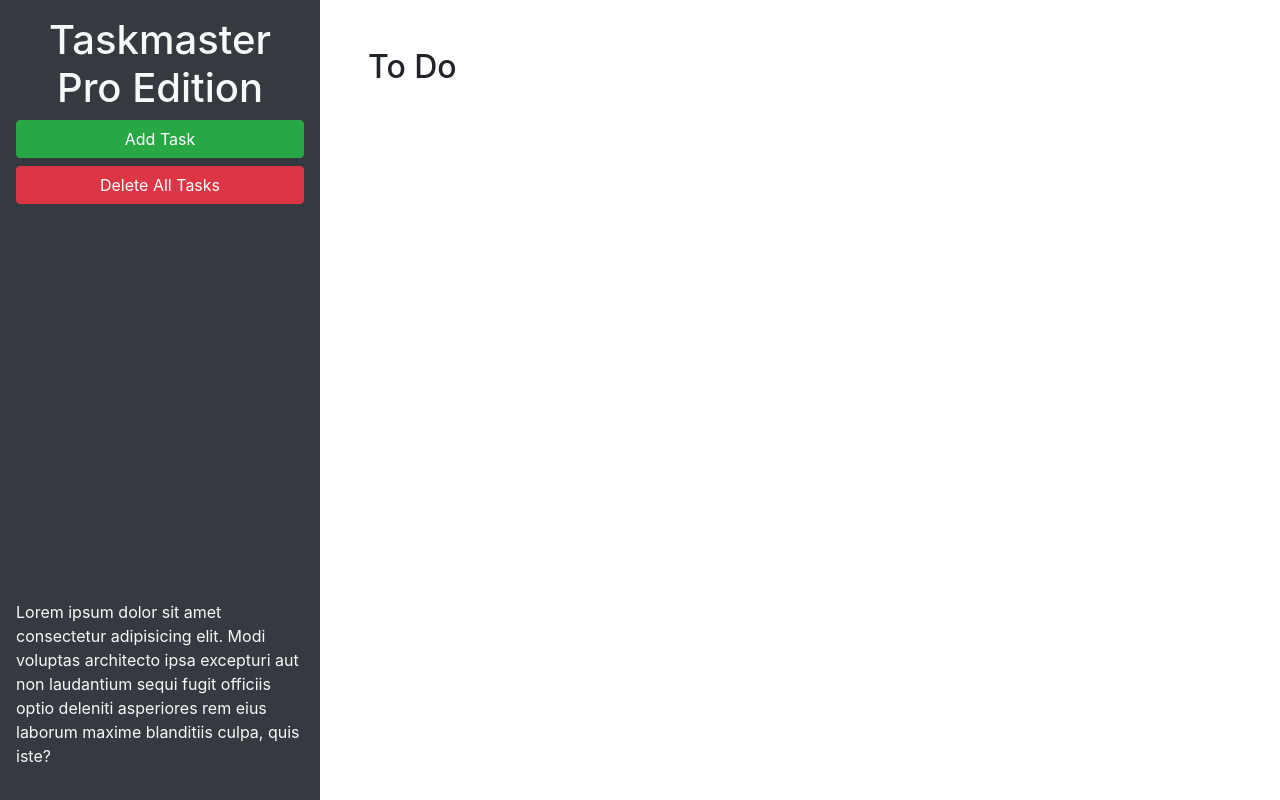
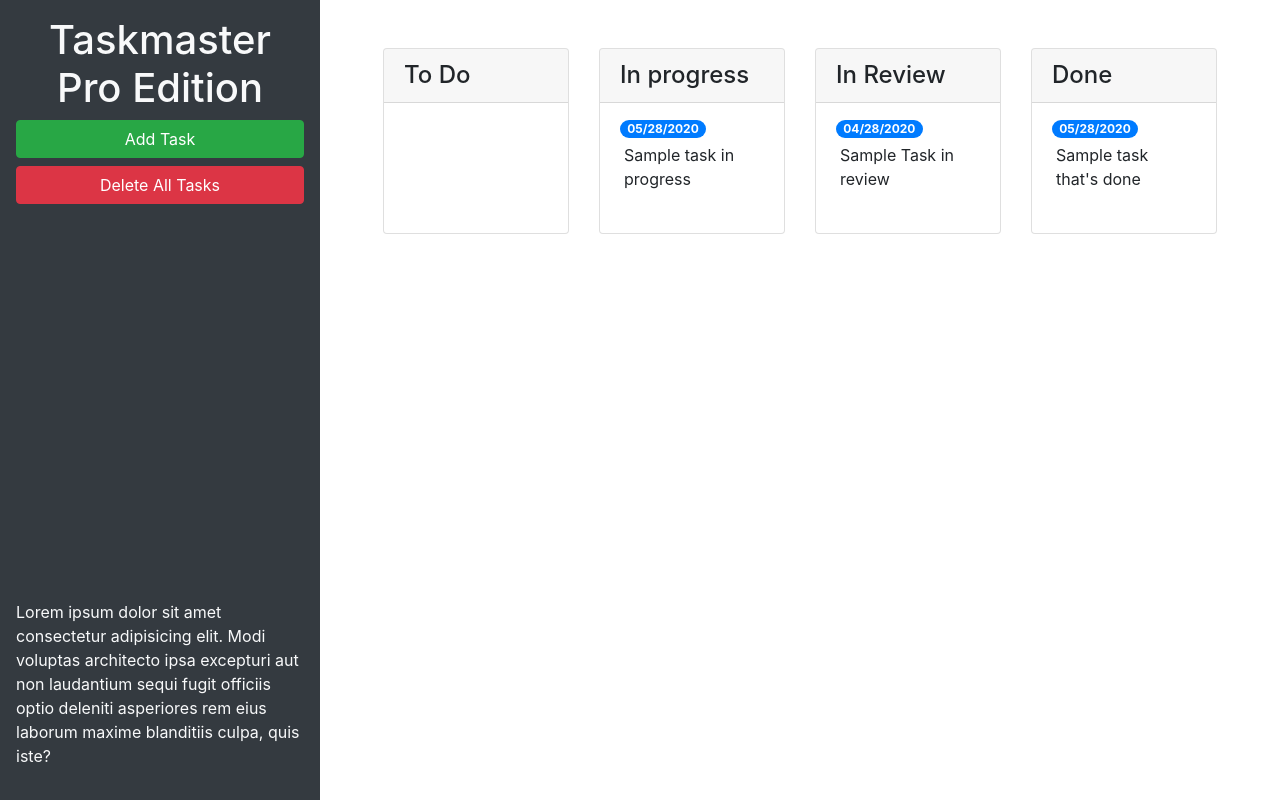
Before and after one commit to aaronquach123/taskmaster-pro, a plain HTML site: page index.html in a window 1280 px wide. Drawn offline with nearby package versions, Linux system fonts and the light colour scheme.

Commit message:
added new columns for tasks

```diff
--- a/index.html
+++ b/index.html
@@ -24,9 +24,62 @@
       </p>
     </header>
     <main class="col-12 col-lg-9">
-      <div class="m-5">
-        <h2>To Do</h2>
-        <ul id="list-toDo" class="list-group"> </ul>
+      <div class="m-5 row justify-content-around">
+        <!--To do start-->
+        <div class="col-12 col-md-6 col-xl-3 mb-3">
+          <div class="card">
+            <h4 class="card-header">
+              To Do
+            </h4>
+            <ul id="list-toDo" class="list-group list-group-flush"> </ul>
+          </div>
+        </div>
+        <!--To do end-->
+        <!--In progress start-->
+        <div class="col-12 col-md-6 col-xl-3 mb-3">
+          <div class="card">
+            <h4 class="card-header">
+              In progress
+            </h4>
+            <ul id="list-inProgress" class="list-group list-group-flush">
+              <li class="list-group-item">
+                <span class="badge badge-primary badge-pill">05/28/2020</span>
+                <p class="m-1">Sample task in progress</p>
+              </li>
+            </ul>
+          </div>
+        </div>
+        <!--In progress end-->
+        <!--In review start-->
+        <div class="col-12 col-md-6 col-xl-3 mb-3">
+          <div class="card">
+            <h4 class="card-header">
+              In Review
+            </h4>
+            <ul id="list-inReview" class="list-group list-group-flush">
+              <li class="list-group-item">
+                <span class="badge badge-primary badge-pill">04/28/2020</span>
+                <p class="m-1">Sample Task in review</p>
+              </li>
+            </ul>
+          </div>
+        </div>
+        <!--In rewview end-->
+        <!--Done start-->
+        <div class="col-12 col-md-6 col-xl-3 mb-3">
+          <div class="card">
+            <h4 class="card-header">
+              Done
+            </h4>
+            <ul id="list-done" class="list-group list-group-flush">
+              <li class="list-group-item">
+                <span class="badge badge-primary badge-pill">05/28/2020</span>
+                <p class="m-1">Sample task that's done</p>
+              </li>
+            </ul>
+          </div>
+        </div>
+        <!--Done end-->
       </div>
     </main>
   </div>
@@ -46,11 +99,11 @@
           <form>
             <div class="form-group">
               <label for="modalTaskDescription">Task description</label>
-              <textarea id="modalTaskDescription" rows="3"></textarea>
+              <textarea id="modalTaskDescription" rows="3" class="form-control"></textarea>
             </div>
             <div class="form-group">
               <label for="modalDueDate">Due date</label>
-              <input type="text" id="modalDueDate" placeholder="mm/dd/yyyy" autocomplete="off" />
+              <input type="text" class="form-control" id="modalDueDate" placeholder="mm/dd/yyyy" autocomplete="off" />
             </div>
           </form>
         </div>
```
